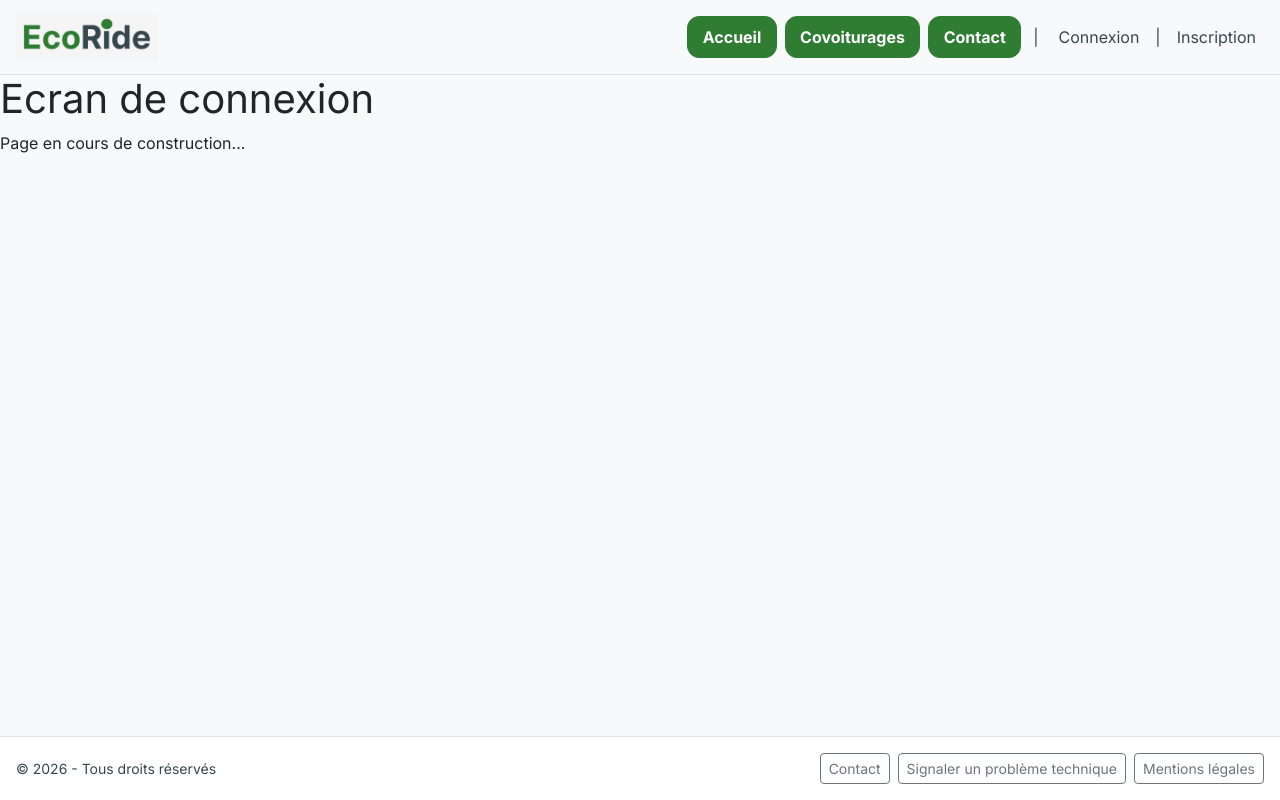
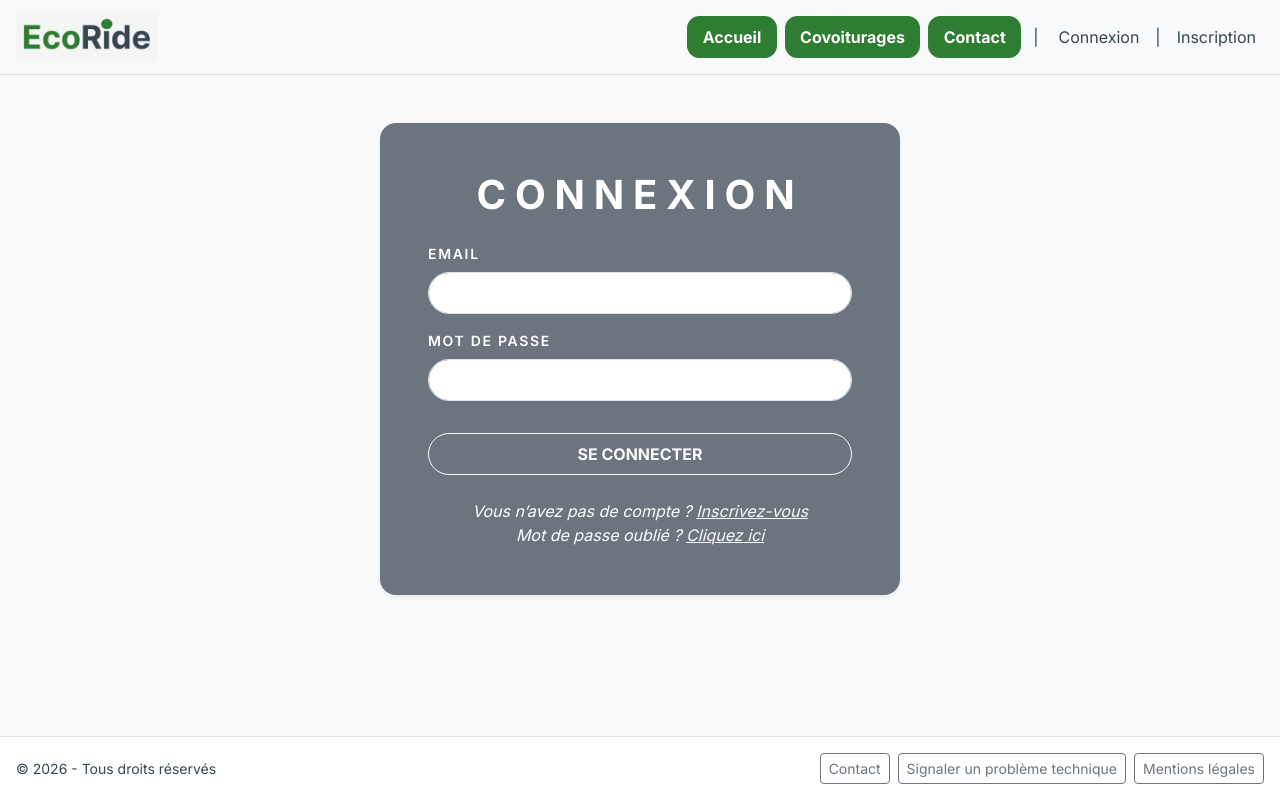
Before and after one commit to Yann-LORGOUILLOUS/ecoride, a PHP site: page /connexion in a window 1280 px wide. Run offline with PHP 8.4, Linux system fonts and the light colour scheme; some libraries are stand-ins or nearby versions.

Commit message:
Page login, modification du header et de la page Détails d'un trajet

```diff
--- /dev/null
+++ b/app/Infrastructure/Repositories/UserRepository.php
@@ -0,0 +1,22 @@
+<?php declare(strict_types=1);
+
+require_once __DIR__ . '/../Database/PdoConnection.php';
+
+final class UserRepository
+{
+    public function findByEmail(string $email): ?array
+    {
+        $pdo = PdoConnection::get();
+
+        $stmt = $pdo->prepare('
+            SELECT id, pseudo, email, password_hash, role, suspended
+            FROM users
+            WHERE email = :email
+            LIMIT 1
+        ');
+        $stmt->execute(['email' => $email]);
+
+        $user = $stmt->fetch();
+        return is_array($user) ? $user : null;
+    }
+}
--- a/app/Presentation/Controllers/LoginController.php
+++ b/app/Presentation/Controllers/LoginController.php
@@ -1,10 +1,132 @@
-<?php
-    class LoginController extends BaseController {
-        public function login(){
-            $this->renderView('connexion', [
-                'pageTitle' => 'Connexion',
-                'flashMessage' => 'EN COURS DE CONSTRUCTION',
-                'flashType' => 'info',
-            ]);
+<?php declare(strict_types=1);
+
+require_once __DIR__ . '/BaseController.php';
+require_once __DIR__ . '/../../Infrastructure/Repositories/UserRepository.php';
+
+final class LoginController extends BaseController
+{
+    public function login(): void
+    {
+        if (session_status() !== PHP_SESSION_ACTIVE) {
+            session_start();
         }
+
+        if ($_SERVER['REQUEST_METHOD'] === 'POST') {
+            $this->handlePost();
+            return;
+        }
+
+        $_SESSION['csrf_token'] ??= bin2hex(random_bytes(32));
+
+        $flash = $_SESSION['flash'] ?? null;
+        unset($_SESSION['flash']);
+
+        $redirect = (string)($_GET['redirect'] ?? '');
+        if ($redirect !== '' && $this->isSafeRedirect($redirect)) {
+            $_SESSION['after_login_redirect'] = $redirect;
+        }
+
+        $this->renderView('connexion', [
+            'pageTitle' => 'Connexion',
+            'flash' => $flash,
+            'csrfToken' => $_SESSION['csrf_token'],
+        ]);
     }
+
+    public function logout(): void
+    {
+        if (session_status() !== PHP_SESSION_ACTIVE) {
+            session_start();
+        }
+
+        unset($_SESSION['user']);
+        session_regenerate_id(true);
+
+        header('Location: ' . BASE_URL . '/');
+        exit;
+    }
+
+    private function handlePost(): void
+    {
+        $csrf = (string)($_POST['csrf_token'] ?? '');
+        $expected = (string)($_SESSION['csrf_token'] ?? '');
+
+        if ($expected === '' || !hash_equals($expected, $csrf)) {
+            $this->flash('danger', 'Requête invalide. Merci de réessayer.');
+            header('Location: ' . BASE_URL . '/connexion');
+            exit;
+        }
+
+        $email = trim((string)($_POST['email'] ?? ''));
+        $password = (string)($_POST['password'] ?? '');
+
+        if ($email === '' || $password === '' || !filter_var($email, FILTER_VALIDATE_EMAIL)) {
+            $this->flash('danger', 'Email ou mot de passe invalide.');
+            header('Location: ' . BASE_URL . '/connexion');
+            exit;
+        }
+
+        $repo = new UserRepository();
+        $user = $repo->findByEmail($email);
+
+        if (!is_array($user) || (int)($user['suspended'] ?? 0) === 1) {
+            $this->flash('danger', 'Identifiants incorrects.');
+            header('Location: ' . BASE_URL . '/connexion');
+            exit;
+        }
+
+        $stored = (string)($user['password_hash'] ?? '');
+        if (!$this->verifyPassword($password, $stored)) {
+            $this->flash('danger', 'Identifiants incorrects.');
+            header('Location: ' . BASE_URL . '/connexion');
+            exit;
+        }
+
+        session_regenerate_id(true);
+
+        $_SESSION['user'] = [
+            'id' => (int)$user['id'],
+            'pseudo' => (string)$user['pseudo'],
+            'email' => (string)$user['email'],
+            'role' => (string)$user['role'],
+        ];
+
+        $target = (string)($_SESSION['after_login_redirect'] ?? '');
+        unset($_SESSION['after_login_redirect']);
+
+        if ($target !== '' && $this->isSafeRedirect($target)) {
+            header('Location: ' . $target);
+            exit;
+        }
+
+        header('Location: ' . BASE_URL . '/mon-compte');
+        exit;
+    }
+
+    private function verifyPassword(string $input, string $stored): bool
+    {
+        // Si le champ contient un vrai hash (bcrypt/argon), on vérifie correctement
+        if (str_starts_with($stored, '$2y$') || str_starts_with($stored, '$argon2')) {
+            return password_verify($input, $stored);
+        }
+
+        // Sinon (fixtures actuelles), comparaison constante
+        return $stored !== '' && hash_equals($stored, $input);
+    }
+
+    private function flash(string $type, string $message): void
+    {
+        $_SESSION['flash'] = [
+            'type' => $type,
+            'message' => $message,
+        ];
+    }
+
+    private function isSafeRedirect(string $path): bool
+    {
+        if ($path === '' || $path[0] !== '/') return false;
+        if (str_starts_with($path, '//')) return false;
+        if (str_contains($path, '://')) return false;
+        return true;
+    }
+}
--- a/app/Presentation/Views/layouts/header.php
+++ b/app/Presentation/Views/layouts/header.php
@@ -35,10 +35,30 @@
           <li class="nav-item"><a class="btn btn-ecoride-primary fw-bold" href="<?= BASE_URL ?>/contact">Contact</a></li>
 
           <li class="nav-item d-none d-lg-block mx-1 text-secondary">|</li>
+          <?php
+            $isConnected = isset($_SESSION['user']);
+            $userPseudo = $isConnected ? (string)$_SESSION['user']['pseudo'] : null;
+          ?>
 
-          <li class="nav-item"><a class="nav-link text-secondary px-2" href="<?= BASE_URL ?>/connexion">Connexion</a></li>
-          <li class="nav-item d-none d-lg-block text-secondary">|</li>
-          <li class="nav-item"><a class="nav-link text-secondary px-2" href="<?= BASE_URL ?>/inscription">Inscription</a></li>
+          <?php if (!$isConnected): ?>
+            <li class="nav-item">
+              <a class="nav-link text-secondary px-2" href="<?= BASE_URL ?>/connexion">Connexion</a>
+            </li>
+            <li class="nav-item d-none d-lg-block text-secondary">|</li>
+            <li class="nav-item">
+              <a class="nav-link text-secondary px-2" href="<?= BASE_URL ?>/inscription">Inscription</a>
+            </li>
+          <?php else: ?>
+            <li class="nav-item">
+              <a class="nav-link text-secondary px-2 fw-semibold" href="<?= BASE_URL ?>/mon-compte">
+                <?= htmlspecialchars($userPseudo ?? '', ENT_QUOTES, 'UTF-8') ?>
+              </a>
+            </li>
+            <li class="nav-item d-none d-lg-block text-secondary">|</li>
+            <li class="nav-item">
+              <a class="nav-link text-danger px-2" href="<?= BASE_URL ?>/deconnexion">Se déconnecter</a>
+            </li>
+          <?php endif; ?>
         </ul>
       </div>
     </div>
--- a/app/Presentation/Views/pages/connexion.php
+++ b/app/Presentation/Views/pages/connexion.php
@@ -1,6 +1,72 @@
 <?php require __DIR__ . '/../layouts/header.php'; ?>
 
-<h1>Ecran de connexion</h1>
-<p>Page en cours de construction...</p>
+<?php
+$flash = $flash ?? null;
+$csrfToken = $csrfToken ?? '';
+?>
+
+<div class="container-xxl px-3 py-5">
+  <div class="d-flex justify-content-center">
+    <div class="card border-0 shadow-sm rounded-4 bg-secondary text-white"
+         style="max-width: 520px; width: 100%;">
+      <div class="card-body p-4 p-md-5">
+
+        <h1 class="text-center fw-bold mb-4" style="letter-spacing: .22em;">
+          CONNEXION
+        </h1>
+
+        <?php if (is_array($flash) && ($flash['message'] ?? '') !== ''): ?>
+          <div class="alert alert-<?= htmlspecialchars((string)($flash['type'] ?? 'info')) ?> rounded-4" role="alert">
+            <?= htmlspecialchars((string)$flash['message']) ?>
+          </div>
+        <?php endif; ?>
+
+        <form method="post" action="<?= BASE_URL ?>/connexion" class="d-grid gap-3" novalidate>
+          <input type="hidden" name="csrf_token" value="<?= htmlspecialchars($csrfToken) ?>">
+
+          <div class="d-grid gap-2">
+            <label for="email" class="text-uppercase text-white fw-semibold small"
+                   style="letter-spacing: .12em;">Email</label>
+            <input
+              id="email"
+              name="email"
+              type="email"
+              class="form-control rounded-pill py-2 px-3"
+              autocomplete="email"
+              required
+            >
+          </div>
+
+          <div class="d-grid gap-2">
+            <label for="password" class="text-uppercase text-white fw-semibold small"
+                   style="letter-spacing: .12em;">Mot de passe</label>
+            <input
+              id="password"
+              name="password"
+              type="password"
+              class="form-control rounded-pill py-2 px-3"
+              autocomplete="current-password"
+              required
+            >
+          </div>
+
+          <button class="btn btn-outline-light rounded-pill fw-bold py-2 mt-3">
+            SE CONNECTER
+          </button>
+
+          <div class="text-center mt-2">
+            <div class="fst-italic text-white">
+              Vous n’avez pas de compte ? <a href="<?= BASE_URL ?>/inscription" class="link-light">Inscrivez-vous</a>
+            </div>
+            <div class="fst-italic text-white">
+              Mot de passe oublié ? <a href="#" class="link-light">Cliquez ici</a>
+            </div>
+          </div>
+        </form>
+
+      </div>
+    </div>
+  </div>
+</div>
 
 <?php require __DIR__ . '/../layouts/footer.php'; ?>
--- a/public/index.php
+++ b/public/index.php
@@ -1,4 +1,5 @@
 <?php declare(strict_types=1);
+session_start();
 define('DB_HOST', '127.0.0.1');
 define('DB_NAME', 'ecoride');
 define('DB_USER', 'root');
@@ -54,6 +55,10 @@ if ($route === '/'){
 } else if ($route === '/connexion'){
     $controller = new LoginController();
     $controller->login();
+    exit;
+} else if ($route === '/deconnexion'){
+    $controller = new LoginController();
+    $controller->logout();
     exit;
 } else if ($route === '/inscription'){
     $controller = new SignUpController();
```
Also changed, not shown: app/Presentation/Views/pages/details-trajet.php (+114 -2 lines).
